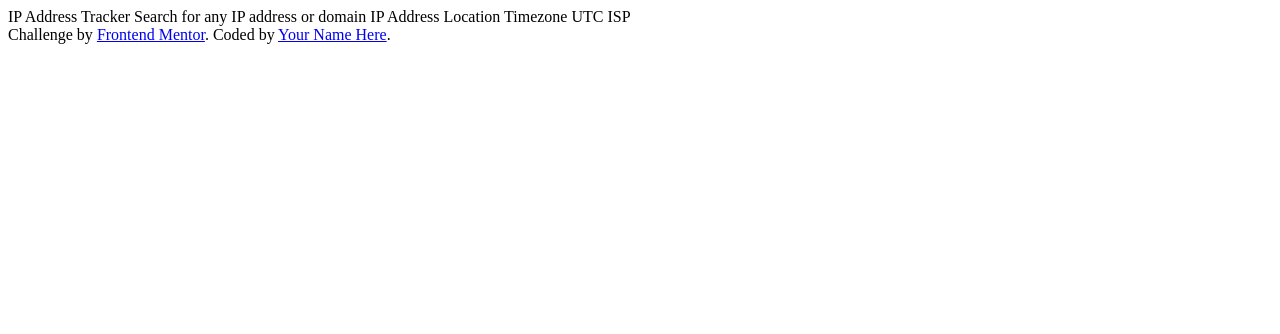
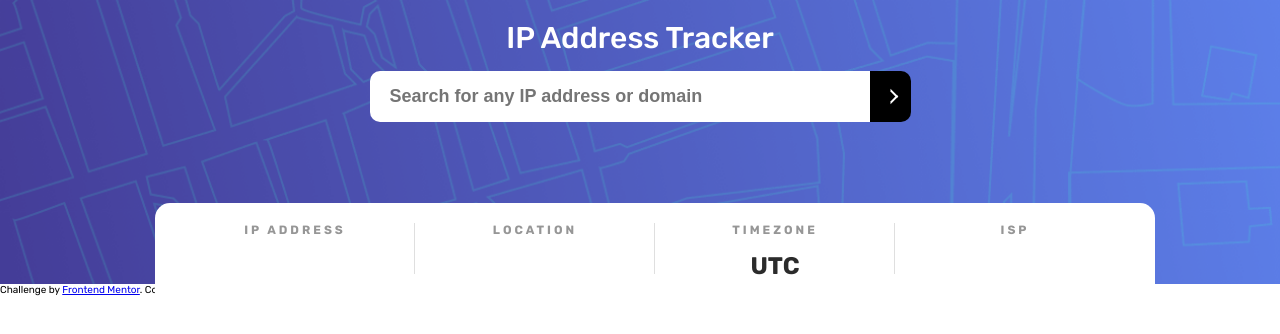
Before and after one commit to EvgeniyNakhay/IP-Address-Tracker, a website built with Parcel: page index.html in a window 1280 px wide. Built offline with nearby package versions, Linux system fonts and the light colour scheme.

Commit message:
created markup website header

```diff
--- a/index.html
+++ b/index.html
@@ -17,13 +17,39 @@
       href="https://fonts.googleapis.com/css2?family=Rubik:wght@300..900&display=swap"
       rel="stylesheet"
     />
+    <link rel="stylesheet" href="./src/style.css" />
     <title>Frontend Mentor | IP Address Tracker</title>
   </head>
   <body>
-    IP Address Tracker Search for any IP address or domain IP Address Location
-    Timezone UTC
-    <!-- add offset value dynamically using the API -->
-    ISP
+    <div class="finder">
+      <h1 class="title">IP Address Tracker</h1>
+      <div class="search-bar">
+        <input
+          type="text"
+          class="search-bar__input"
+          placeholder="Search for any IP address or domain"
+        />
+        <button class="search-bar__btn"></button>
+      </div>
+      <div class="info">
+        <div class="info__block">
+          <div class="info__block-subtitle">IP Address</div>
+          <div class="info__block-title" id="ip"></div>
+        </div>
+        <div class="info__block">
+          <div class="info__block-subtitle">Location</div>
+          <div class="info__block-title" id="location"></div>
+        </div>
+        <div class="info__block">
+          <div class="info__block-subtitle">Timezone</div>
+          <div class="info__block-title">UTC <span id="timezone"></span></div>
+        </div>
+        <div class="info__block">
+          <div class="info__block-subtitle">ISP</div>
+          <div class="info__block-title" id="isp"></div>
+        </div>
+      </div>
+    </div>
 
     <div class="attribution">
       Challenge by
--- a/src/style.css
+++ b/src/style.css
@@ -1,6 +1,6 @@
 :root {
   font-size: 10px;
-    font-family: 'Rubik', sans-serif;
+  font-family: "Rubik", sans-serif;
 }
 * {
   margin: 0;
@@ -8,7 +8,7 @@
 }
 
 .finder {
-    background: url(../images/pattern-bg.png);
+  background: url(../images/pattern-bg-desktop.png);
   background-size: cover;
   padding: 2rem 1.5rem 17.5rem;
   text-align: center;
@@ -60,7 +60,7 @@
 .search-bar__btn::after {
   display: block;
 
-    content: '';
+  content: "";
   width: 7px;
   height: 7px;
   background: transparent;
@@ -130,7 +130,7 @@
     margin-bottom: 0;
   }
   .info__block::after {
-      content: '';
+    content: "";
     width: 1px;
     height: 90%;
     position: absolute;
```
Lines whose indentation alone changed are shown as unchanged.
